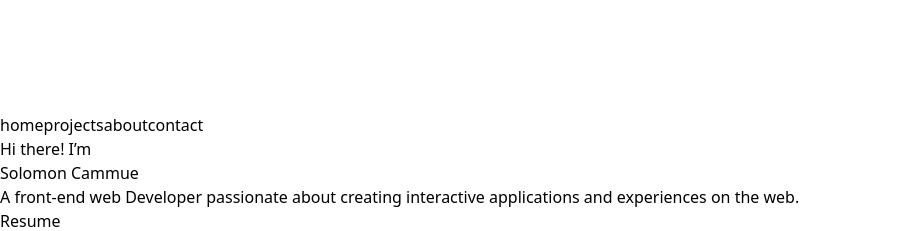
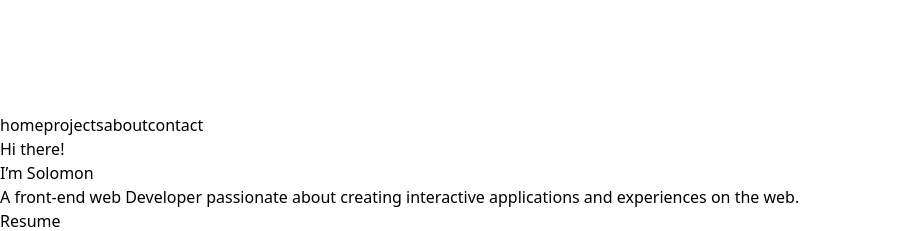
Before and after one commit to smileTheKing/my-porfolio-2.0, a React (Vite) app: page / in a window 1280 px wide. Shown: the part 2200-2431 px from the top of the page, without its empty margins (0-908 px from the left). Built offline with nearby package versions, Linux system fonts and the light colour scheme.

Commit message:
change the greeting text

```diff
--- a/src/components/Hero.jsx
+++ b/src/components/Hero.jsx
@@ -16,9 +16,9 @@ const Hero = () => {
     className=" w-full md:h-screen min-h-full flex flex-col justify-around gap-8 md:gap-0  text-white bg-red-200x">
       <div className="flex flex-col md:flex-row items-center gap-6">
       <div className="left-side w-full md:w-2/3 h-full flex flex-col justify-center gap-y-8 ">
-          <h4 className='uppercase'>Hi there! I&rsquo;m</h4>
+          <h4 className='uppercase'>Hi there!</h4>
             <h1 className="text-3xl md:text-6xl font-semibold ">
-               Solomon Cammue
+            I&rsquo;m Solomon
             </h1>
             <p className="font-thin text-[1.5rem] md:text-2xl text-wrap text-gray-300 ">
                 A <span className='text-orange-500'>front-end web Developer</span> passionate about creating interactive applications and experiences on the web.
```
